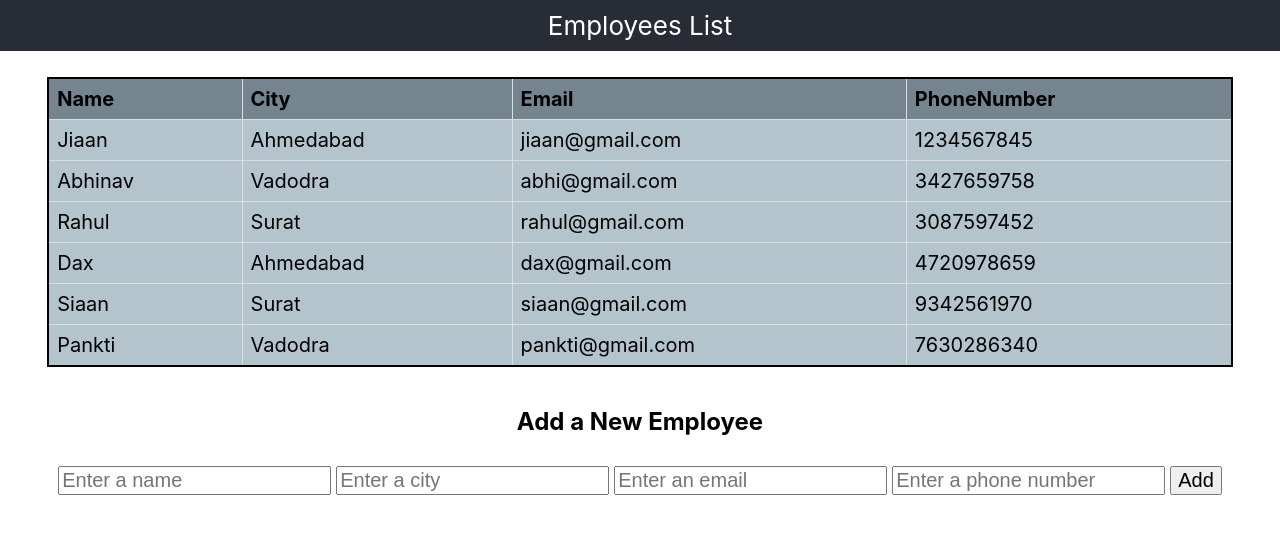
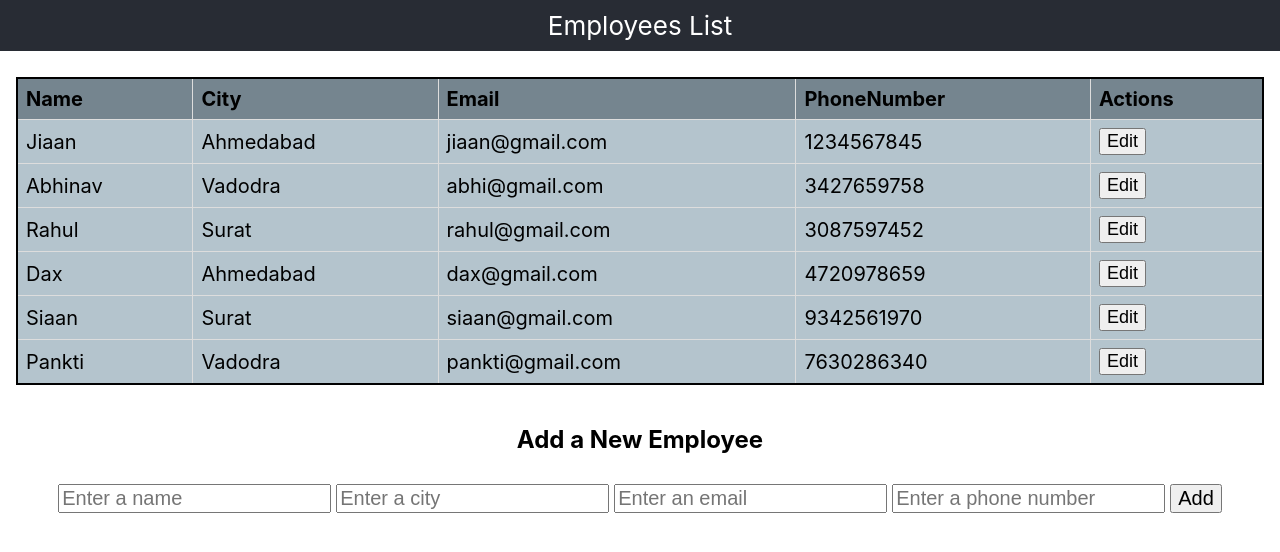
Before and after one commit to PanktiPatel99/employee_data_table, a React (Create React App) app: page / in a window 1280 px wide. Shown: the top 552 px of the page. Built offline with nearby package versions, Linux system fonts and the light colour scheme.

Commit message:
edit contacts inline

```diff
--- /dev/null
+++ b/src/Components/EditableRow.js
@@ -0,0 +1,60 @@
+import React from "react";
+
+const EditableRow = ({
+  editFormData,
+  handleEditFormChange,
+  handleCancelClick,
+}) => {
+  return (
+    <tr className="editform">
+      <td>
+        <input
+          type="text"
+          name="Name"
+          value={editFormData.Name}
+          placeholder="Enter a name"
+          required
+          onChange={handleEditFormChange}
+        />
+      </td>
+      <td>
+        <input
+          type="text"
+          name="City"
+          value={editFormData.City}
+          placeholder="Enter a city"
+          required
+          onChange={handleEditFormChange}
+        />
+      </td>
+      <td>
+        <input
+          type="email"
+          name="Email"
+          value={editFormData.Email}
+          placeholder="Enter an email"
+          required
+          onChange={handleEditFormChange}
+        />
+      </td>
+      <td>
+        <input
+          type="number"
+          name="PhoneNumber"
+          value={editFormData.PhoneNumber}
+          placeholder="Enter a phone number"
+          required
+          onChange={handleEditFormChange}
+        />
+      </td>
+      <td>
+        <button type="submit">Save</button>
+        <button type="button" onClick={handleCancelClick}>
+          Cancle
+        </button>
+      </td>
+    </tr>
+  );
+};
+
+export default EditableRow;
--- a/src/Components/Employee.css
+++ b/src/Components/Employee.css
@@ -7,7 +7,7 @@
 
 table {
   margin: 10px auto;
-  width: 95%;
+  width: 100%;
   font-size: 20px;
   border-collapse: collapse;
 }
@@ -27,17 +27,21 @@ td {
   background-color: #b4c4cd;
 }
 
-form {
+.addform {
   display: flex;
   gap: 5px;
   margin: 0px auto;
 }
 
-form td:last-child {
+.addform td:last-child {
   display: flex;
   justify-content: space-evenly;
 }
 
-form * {
+.addform * {
   font-size: 20px;
 }
+
+.editform * {
+  font-size: 18px;
+}
--- a/src/Components/Employee.js
+++ b/src/Components/Employee.js
@@ -1,7 +1,9 @@
-import React, { useState } from "react";
+import React, { useState, Fragment } from "react";
 import { nanoid } from "nanoid";
 import EmployeeData from "./EmployeeData";
 import "./Employee.css";
+import ReadOnlyRow from "./ReadOnlyRow";
+import EditableRow from "./EditableRow";
 
 const Employee = () => {
   const [contact, setContact] = useState(EmployeeData);
@@ -11,6 +13,13 @@ const Employee = () => {
     Email: "",
     PhoneNumber: "",
   });
+  const [editFormData, setEditFormData] = useState({
+    Name: "",
+    City: "",
+    Email: "",
+    PhoneNumber: "",
+  });
+  const [editContactId, setEditContactId] = useState(null);
 
   const addFormChangeHandle = (e) => {
     e.preventDefault();
@@ -25,6 +34,19 @@ const Employee = () => {
     setAddFormData(newFormData);
   };
 
+  const handleEditFormChange = (e) => {
+    e.preventDefault();
+
+    const fieldName = e.target.getAttribute("name");
+    const fieldValue = e.target.value;
+
+    const newFormData = { ...editFormData };
+    newFormData[fieldName] = fieldValue;
+    // console.log(newFormData);
+
+    setEditFormData(newFormData);
+  };
+
   const addFormSubmitHandle = (e) => {
     e.preventDefault();
 
@@ -35,16 +57,58 @@ const Employee = () => {
       Email: addFormData.Email,
       PhoneNumber: addFormData.PhoneNumber,
     };
-    console.log(newContact);
+    // console.log(newContact);
 
     const newContacts = [...contact, newContact];
-    console.log(newContacts);
+    // console.log(newContacts);
 
     setContact(newContacts);
   };
 
+  const handleEditFormSubmit = (e) => {
+    e.preventDefault();
+
+    const editedContact = {
+      Id: editContactId,
+      Name: editFormData.Name,
+      City: editFormData.City,
+      Email: editFormData.Email,
+      PhoneNumber: editFormData.PhoneNumber,
+    };
+    // console.log(editedContact);
+
+    const newContacts = [...contact];
+    // console.log(newContacts);
+
+    const index = contact.findIndex((contact) => contact.Id === editContactId);
+
+    newContacts[index] = editedContact;
+
+    setContact(newContacts);
+    setEditContactId(null);
+  };
+
+  const handleEditClick = (event, contact) => {
+    event.preventDefault();
+    setEditContactId(contact.Id);
+
+    const formValues = {
+      Name: contact.Name,
+      City: contact.City,
+      Email: contact.Email,
+      PhoneNumber: contact.PhoneNumber,
+    };
+
+    setEditFormData(formValues);
+  };
+
+  const handleCancelClick = () => {
+    setEditContactId(null);
+  };
+
   return (
     <div className="employee">
+      <form onSubmit={handleEditFormSubmit}>
         <table style={{ border: "2px solid black" }}>
           <thead>
             <tr>
@@ -52,22 +116,33 @@ const Employee = () => {
               <th>City</th>
               <th>Email</th>
               <th>PhoneNumber</th>
+              <th>Actions</th>
             </tr>
           </thead>
+
           <tbody>
             {contact.map((emp) => (
-            <tr key={emp.Id} data={emp}>
-              <td>{emp.Name}</td>
-              <td>{emp.City}</td>
-              <td>{emp.Email}</td>
-              <td>{emp.PhoneNumber}</td>
-            </tr>
+              <Fragment>
+                {editContactId === emp.Id ? (
+                  <EditableRow
+                    editFormData={editFormData}
+                    handleEditFormChange={handleEditFormChange}
+                    handleCancelClick={handleCancelClick}
+                  />
+                ) : (
+                  <ReadOnlyRow
+                    contact={emp}
+                    handleEditClick={handleEditClick}
+                  />
+                )}
+              </Fragment>
             ))}
           </tbody>
         </table>
+      </form>
 
       <h2>Add a New Employee</h2>
-      <form onSubmit={addFormSubmitHandle}>
+      <form className="addform" onSubmit={addFormSubmitHandle}>
         <input
           type="text"
           name="Name"
--- /dev/null
+++ b/src/Components/ReadOnlyRow.js
@@ -0,0 +1,22 @@
+import React from "react";
+
+const ReadOnlyRow = ({ contact, handleEditClick }) => {
+  return (
+    <tr>
+      <td>{contact.Name}</td>
+      <td>{contact.City}</td>
+      <td>{contact.Email}</td>
+      <td>{contact.PhoneNumber}</td>
+      <td className="editform">
+        <button
+          type="button"
+          onClick={(event) => handleEditClick(event, contact)}
+        >
+          Edit
+        </button>
+      </td>
+    </tr>
+  );
+};
+
+export default ReadOnlyRow;
```
Lines whose indentation alone changed are shown as unchanged.
